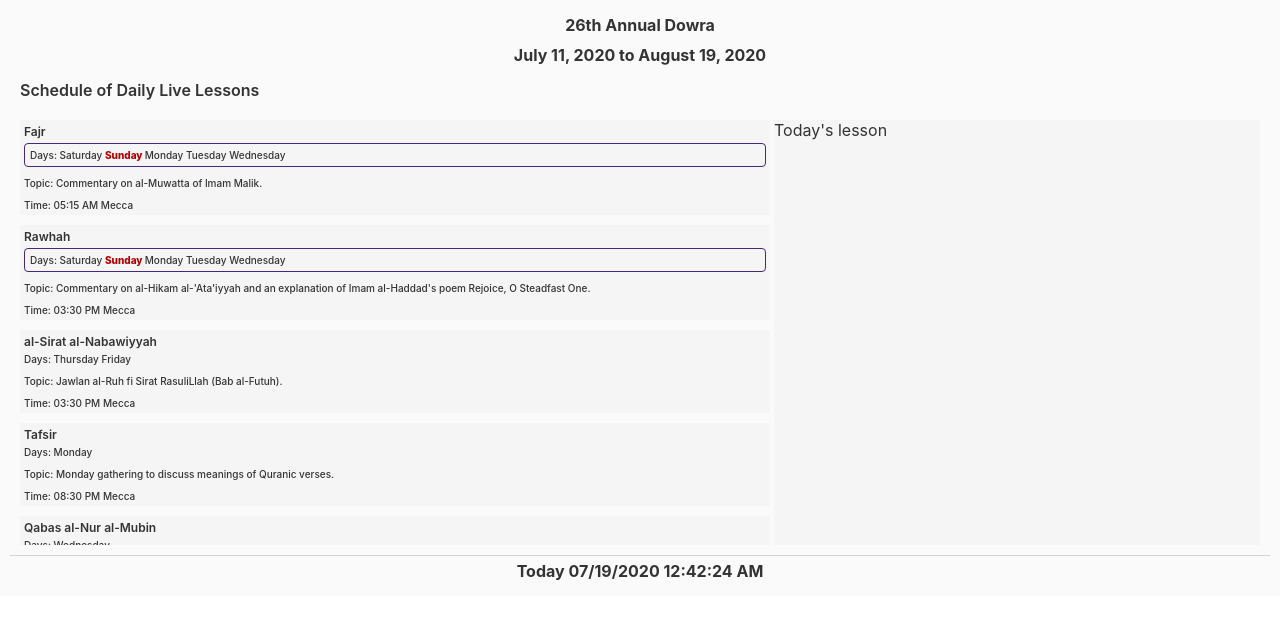
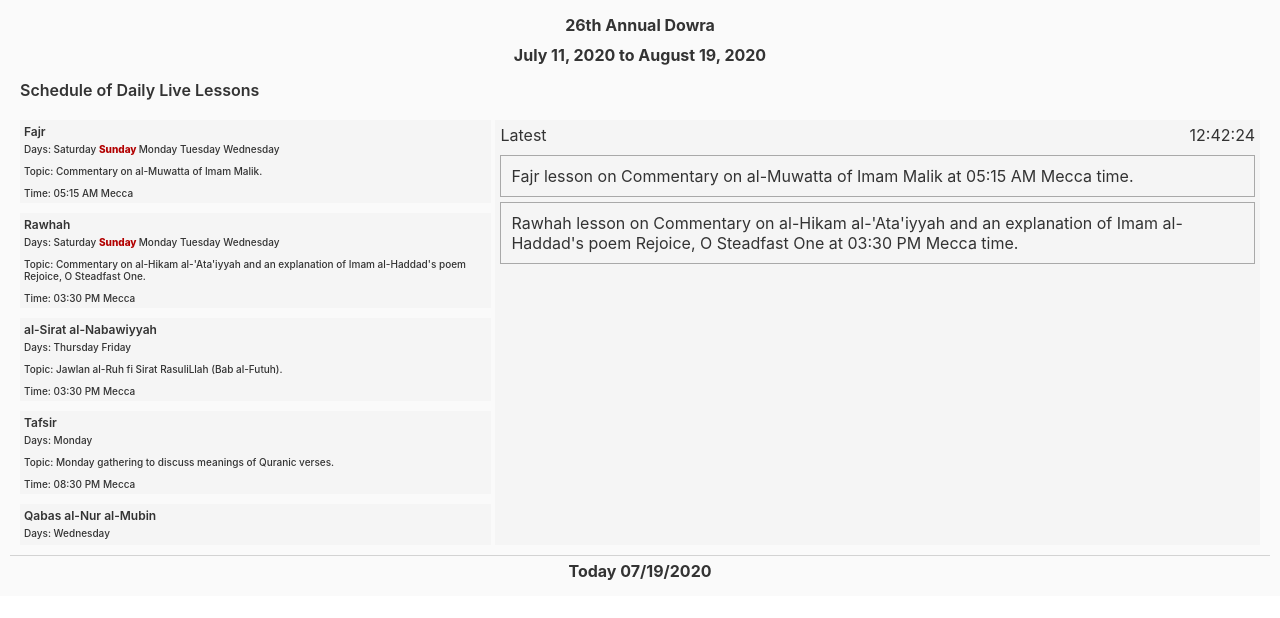
Before and after one commit to p-adams/jadual, a Svelte app: page / in a window 1280 px wide. Shown: the top 618 px of the page. Built offline with nearby package versions, Linux system fonts and the light colour scheme.

Commit message:
add latest lesson right pane to display lessons of the day

```diff
--- a/src/App.svelte
+++ b/src/App.svelte
@@ -1,11 +1,12 @@
 <script>
   import lessons from "./lessons";
-  import { format, isBefore } from "date-fns";
+  import { format, isBefore, getTime, toDate } from "date-fns";
 
-  function getCurrentLesson() {
+  function getCurrentLessons() {
     const today = format(new Date(), "iiii");
     return lessons.filter(lesson => lesson.days.includes(today));
   }
+  console.log(new Date().toUTCString());
 </script>
 
 <style>
@@ -63,14 +64,27 @@
   footer {
     border-top: 1px solid lightgray;
   }
-  .active {
-    border: 1px solid #44297a;
-    border-radius: 4px;
-    padding: 5px;
-  }
+
   .current_day {
     font-weight: 800;
     color: #b20000;
+  }
+
+  .current_lesson {
+    display: block;
+    padding: 5px;
+  }
+  .current_lesson_title {
+    display: flex;
+    justify-content: space-between;
+  }
+  .current_lesson_container {
+    margin-top: 10px;
+  }
+  .current_lesson_item {
+    border: 1px solid darkgray;
+    padding: 10px;
+    margin-bottom: 5px;
   }
 </style>
 
@@ -86,7 +100,7 @@
       {#each lessons as lesson, index}
         <div class={'lesson_item'}>
           <div class="lesson_title">{lesson.title}</div>
-          <div class:active={getCurrentLesson()[index]}>
+          <div>
             Days:
             {#each lesson.days as day}
               {' '}
@@ -104,11 +118,24 @@
         </div>
       {/each}
     </div>
-    <div class="current_lesson">Today's lesson</div>
+    <div class="current_lesson">
+      <div class="current_lesson_title">
+        Latest
+        <span>{format(new Date(), 'h:mm:ss')}</span>
+      </div>
+      <div class="current_lesson_container">
+        {#each getCurrentLessons() as currentLesson}
+          <div class="current_lesson_item">
+            <div>
+              {currentLesson.title} lesson on {currentLesson.topic.description.replace(/\./g, ' ')}at{' '}{currentLesson.time}
+              Mecca time.
+            </div>
+          </div>
+        {/each}
+      </div>
+    </div>
   </div>
   <footer>
-    <div class="current_date">
-      {format(new Date(), "'Today ' MM/dd/yyyy  h:mm:ss a")}
-    </div>
+    <div class="current_date">{format(new Date(), "'Today ' MM/dd/yyyy")}</div>
   </footer>
 </div>
```
